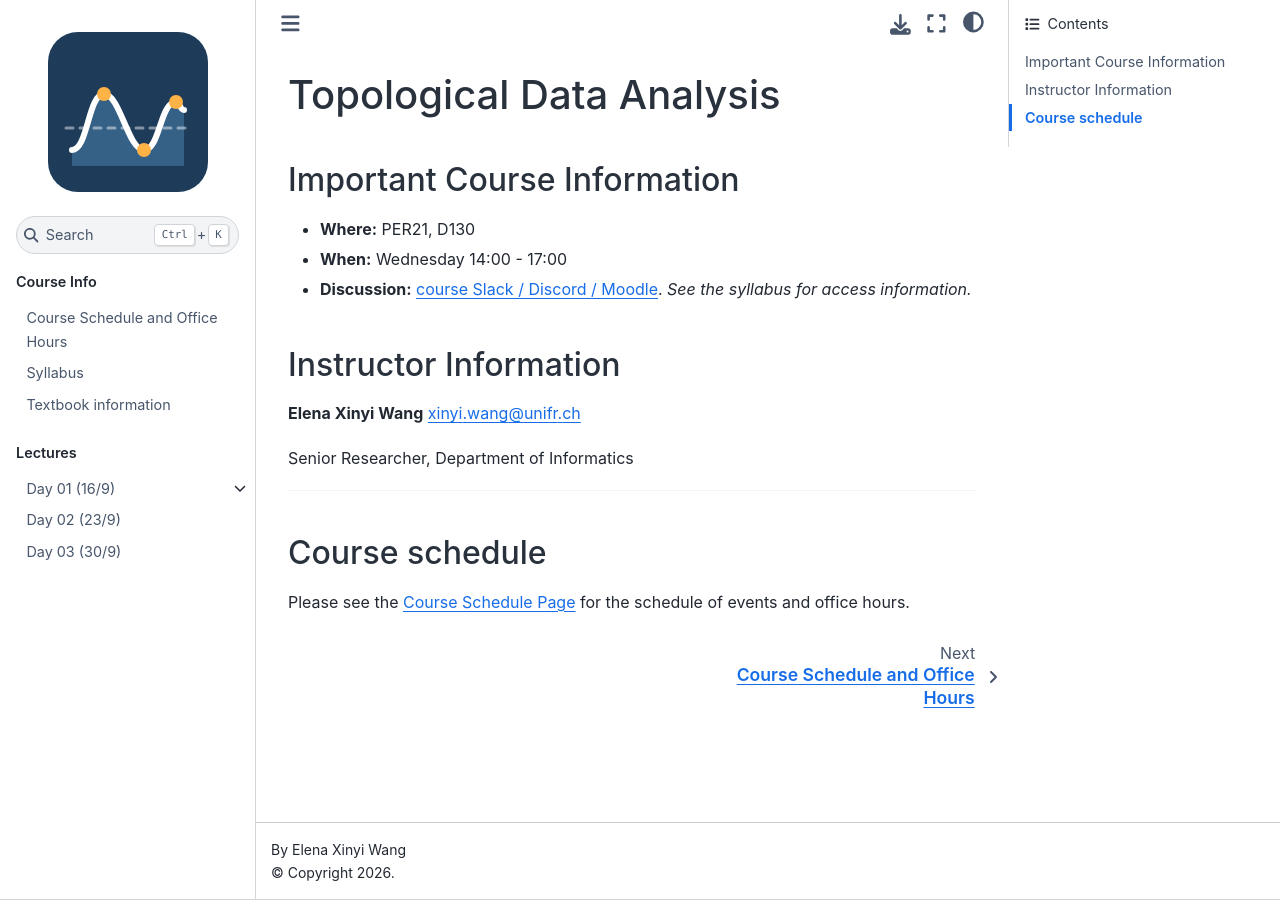
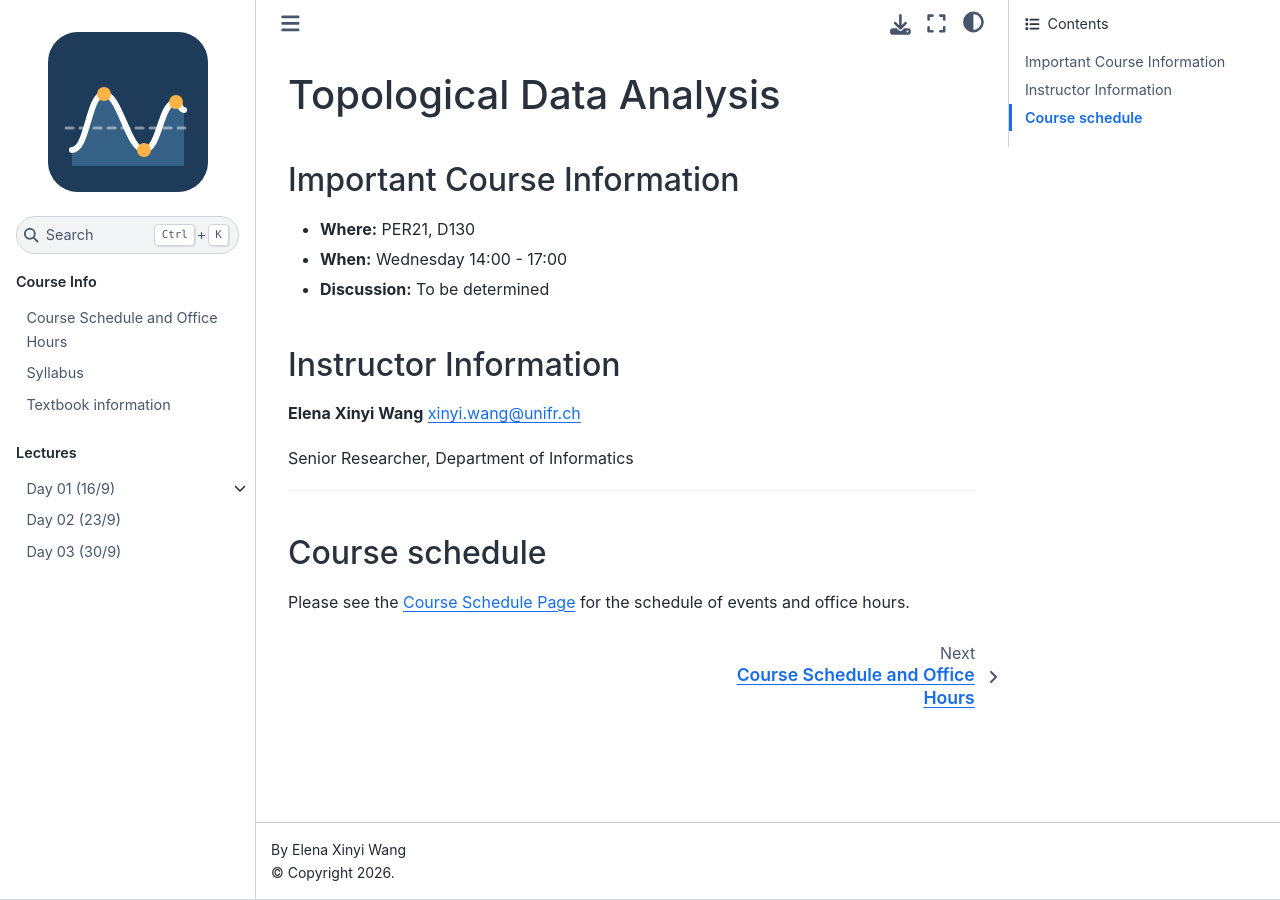
Before and after one commit to elenawang93/TDA, a Jupyter Book: the page built from index.md, in a window 1280 px wide. Built offline with Jupyter Book 1.0.4 settings and Sphinx 7.4.7 and the Sphinx Book theme 1.1.4, drawn with Linux system fonts in a browser that asks for light colours; pages that are not in the unit, such as notebooks, are missing from menus.

Commit message:
ackowledgement update

```diff
--- a/index.md
+++ b/index.md
@@ -4,7 +4,8 @@
 
 - **Where:** PER21, D130
 - **When:** Wednesday 14:00 - 17:00
-- **Discussion:** [course Slack / Discord / Moodle](https://example.com). *See the syllabus for access information.*
+- **Discussion:** To be determined
+<!-- [course Slack / Discord / Moodle](https://example.com). *See the syllabus for access information.* -->
 
 ## Instructor Information
 
```
Also changed, not shown: Course_Info/Syllabus/Syllabus.md (+2 -0 lines).
